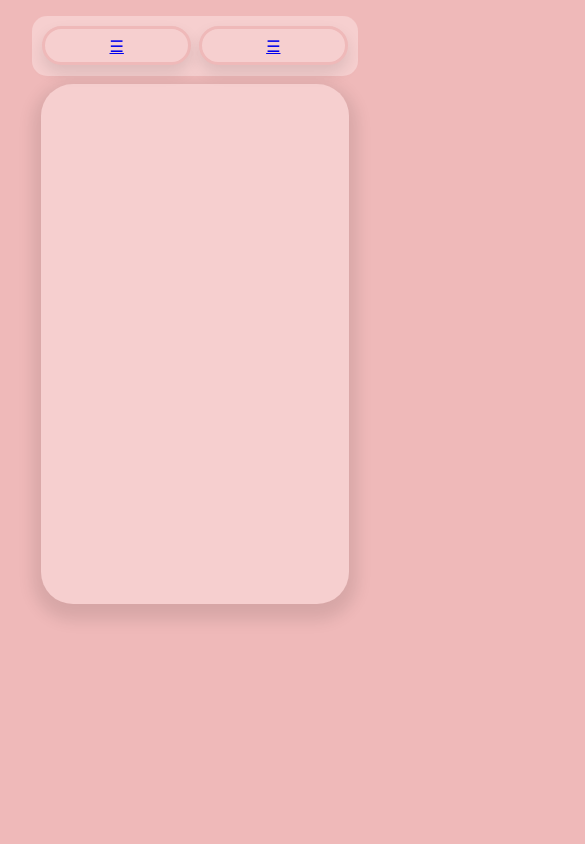
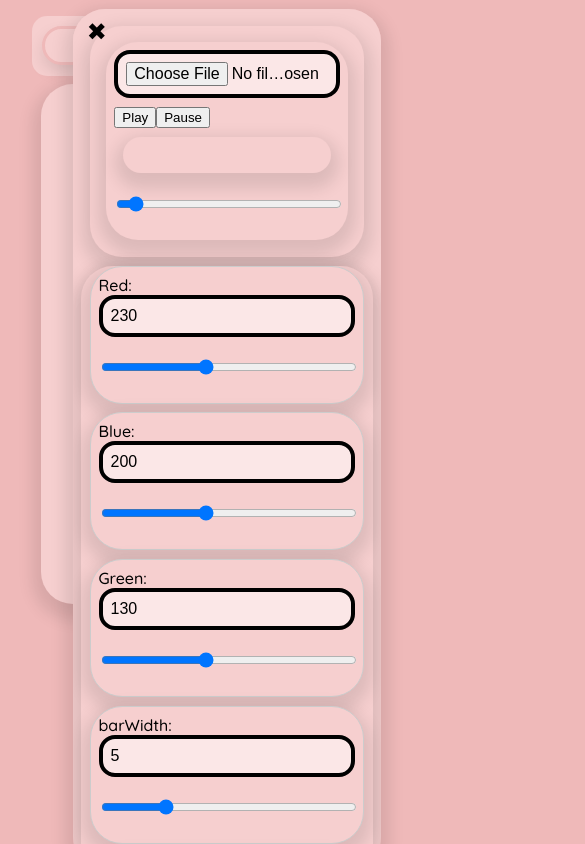
Before and after one commit to ludele/VisWiz, a plain HTML site: page index.html in a window 390 px wide. Shown: the top 844 px of the page, 585 px wide, since content can reach past the window. Drawn offline with Linux system fonts and the light colour scheme.

Commit message:
Visualization options, optimal; local-stage

```diff
--- a/css/main.css
+++ b/css/main.css
@@ -90,7 +90,7 @@ label {
    text-align: left;
 }
 
-.menu {
+/* .menu {
    display: none;
    position: fixed;
    top: 50%;
@@ -101,7 +101,7 @@ label {
    padding: 20px;
    border-radius: 10px;
    box-shadow: 0 4px 8px rgba(255, 255, 255, 0.2);
-}
+} */
 
 .menu ul {
    list-style: none;
@@ -164,12 +164,6 @@ li {
 
 li:hover {
    background-color: #f0f0f0;
-}
-
-.destination {
-   color: #007bff;
-   font-style: italic;
-   margin-left: 10px;
 }
 
 /* Side navs */
@@ -244,6 +238,36 @@ li:hover {
    }
 }
 
+@media (max-width: 768px) {
+   textarea,
+   .right-menu
+   {
+      width: 75%;
+      max-width: 90%;
+   }
+}
+
+.spacer {
+   height: 500px;
+   width: 100%;
+}
+
+.close-btn {
+   position: absolute;
+   top: 0.5rem;
+   left: 0.5rem;
+   background: none;
+   border: none;
+   font-size: 1.5rem;
+   cursor: pointer;
+}
+
+#settingsContainer {
+   list-style-type: none; /* Remove bullet points */
+   padding: 0; /* Remove default padding */
+   margin: 0; /* Remove default margin */
+}
+
 /* Side navs */
 
 ::-webkit-scrollbar {
--- a/index.html
+++ b/index.html
@@ -1,5 +1,3 @@
-<!-- For testing and structure--->
-<!-- test.html -->
 <!DOCTYPE html>
 <html lang="en">
 
@@ -16,13 +14,22 @@
    <nav>
       <nav>
          <div class="left-menu" id="leftMenu"></div>
-         <div class="right-menu" id="rightMenu"></div>
+         <div class="right-menu box" id="rightMenu">
+            <button class="close-btn" onclick="toggleSide('rightMenu')">✖</button>
+         </div>
+
+         <div class="bottom-menu" id="bottomMenu">
+            <div class="menu-content">
+               <!-- Menu content goes here -->
+            </div>
+         </div>
+
       </nav>
       <main id="main">
          <header>
             <nav class="header-box">
-               <a class="a1" href="#" onclick="toggleSide('leftMenu')">☰</a>
-               <a class="a2" href="#" onclick="toggleSide('rightMenu')">☰</a>
+               <!-- <a class="a1" href="#" onclick="toggleSide('leftMenu')">☰</a> -->
+               <a class="a2" href="#" onclick="toggleSide('rightMenu')">Menu</a>
             </nav>
          </header>
          <section class="box">
--- a/js/scripts/main.js
+++ b/js/scripts/main.js
@@ -44,12 +44,13 @@ function visualizeAudio() {
 
         ctx.clearRect(0, 0, WIDTH, HEIGHT);
 
-        if (options.visOptions.mode.value === 'bar') {
-            drawBars(ctx, dataArray, WIDTH, HEIGHT);
-        } else if (options.visOptions.mode.value === 'spectrogram') {
-            drawSpectrogram(ctx, dataArray, WIDTH, HEIGHT);
-        }
+        // if (options.visOptions.mode.value === 'bar') {
+        //     drawBars(ctx, dataArray, WIDTH, HEIGHT);
+        // } else if (options.visOptions.mode.value === 'spectrogram') {
+        //     drawSpectrogram(ctx, dataArray, WIDTH, HEIGHT);
+        // }
 
+        drawBars(ctx, dataArray, WIDTH, HEIGHT);
         animationId = requestAnimationFrame(draw);
     }
 
@@ -163,57 +164,98 @@ function createFileUploadElement(parent, id) {
     parent.appendChild(input);
 }
 
-/**
- * Creates and maps the menu
- */
+function saveSettings() {
+    localStorage.setItem('visSettings', JSON.stringify(options.visOptions));
+}
+
+function loadSettings() {
+    const savedSettings = localStorage.getItem('visSettings');
+    if (savedSettings) {
+        const parsedSettings = JSON.parse(savedSettings);
+        for (const key in parsedSettings) {
+            if (options.visOptions[key]) {
+                options.visOptions[key].value = parsedSettings[key].value;
+            }
+        }
+    }
+}
+
 function createSettingsControls() {
     const settingsContainer = document.getElementById("settingsContainer");
-    for (const [key, value] of Object.entries(options.visOptions)) {
+    const div = document.createElement("div");
+    settingsContainer.appendChild(div);
+
+    loadSettings();
+
+    for (const [key, setting] of Object.entries(options.visOptions)) {
+        const settingsElement = document.createElement("li");
+        settingsElement.classList.add("box");
         const label = document.createElement("label");
-        label.textContent = key;
-        const input = document.createElement("input");
+        label.textContent = key + ": ";
+        settingsElement.appendChild(label);
 
-        if (key === 'mode') {
-            input.type = "select";
-            input.id = key;
+        if (typeof setting.value === 'number') {
+            const input = document.createElement("input");
+            input.type = "text";
+            input.value = setting.value;
+
+            const slider = document.createElement("input");
+            slider.type = "range";
+            slider.value = setting.value;
+            slider.min = setting.min;
+            slider.max = setting.max;
+            slider.step = setting.step;
+
+            slider.oninput = function () {
+                input.value = slider.value;
+                options.visOptions[key].value = parseFloat(slider.value);
+                if (key === 'canvasWidth' || key === 'canvasHeight') {
+                    updateCanvasSize();
+                }
+                if (analyser && (key === "fftSize" || key === "smoothingTimeConstant")) {
+                    analyser[key] = options.visOptions[key].value;
+                }
+                saveSettings();
+            };
+
+            input.onchange = function () {
+                slider.value = input.value;
+                options.visOptions[key].value = parseFloat(input.value);
+                if (key === 'canvasWidth' || key === 'canvasHeight') {
+                    updateCanvasSize();
+                }
+                if (analyser && (key === "fftSize" || key === "smoothingTimeConstant")) {
+                    analyser[key] = options.visOptions[key].value;
+                }
+                saveSettings();
+            };
+
+            settingsElement.appendChild(input);
+            settingsElement.appendChild(slider);
+        } else if (Array.isArray(setting.options)) {
             const select = document.createElement("select");
-            value.options.forEach(option => {
+            setting.options.forEach(option => {
                 const optionElement = document.createElement("option");
                 optionElement.value = option;
                 optionElement.text = option;
                 select.appendChild(optionElement);
             });
-            select.value = value.value;
-            select.addEventListener("change", (event) => {
-                options.visOptions[key].value = event.target.value;
-            });
-            settingsContainer.appendChild(label);
-            settingsContainer.appendChild(select);
-            continue;
+            select.value = setting.value;
+            select.onchange = function () {
+                options.visOptions[key].value = select.value;
+                saveSettings();
+            };
+            settingsElement.appendChild(select);
         } else {
-            input.type = "range";
-            input.min = value.min;
-            input.max = value.max;
-            input.step = value.step;
-            input.value = value.value;
-            input.id = key;
-            input.addEventListener("input", (event) => {
-                options.visOptions[key].value = Number(event.target.value);
-                if (analyser && (key === "fftSize" || key === "smoothingTimeConstant")) {
-                    analyser[key] = options.visOptions[key].value;
-                }
-            });
-            input.addEventListener('input', (event) => {
-                options[key].value = Number(event.target.value);
-                if (key === 'canvasWidth' || key === 'canvasHeight') {
-                    main.updateCanvasSize();
-                }
-            });
-            settingsContainer.appendChild(label);
-            settingsContainer.appendChild(input);
+            const staticValue = document.createElement("span");
+            staticValue.textContent = setting.toString();
+            settingsElement.appendChild(staticValue);
         }
+
+        settingsContainer.appendChild(settingsElement);
     }
 }
+
 
 /**
  * Creates the whole structure of the elements that are not fully static.
@@ -250,13 +292,20 @@ function createStructure() {
     pauseButton.id = "pauseButton";
     container.appendChild(pauseButton);
 
+    const infoContainer = document.createElement("div")
+    infoContainer.classList.add("box");
+    container.appendChild(infoContainer);
+
     const durationLabel = document.createElement("span");
     durationLabel.id = "durationLabel";
-    container.appendChild(durationLabel);
+    infoContainer.appendChild(durationLabel);
+
+    const lineBreak = document.createElement("br");
+    infoContainer.appendChild(lineBreak);
 
     const currentTimeLabel = document.createElement("span");
     currentTimeLabel.id = "currentTimeLabel";
-    container.appendChild(currentTimeLabel);
+    infoContainer.appendChild(currentTimeLabel);
 
     const seekSlider = document.createElement("input");
     seekSlider.type = "range";
@@ -268,8 +317,10 @@ function createStructure() {
 
     const settingsContainer = document.createElement("div");
     settingsContainer.id = "settingsContainer";
+    settingsContainer.classList.add("box");
     rightMenu.appendChild(settingsContainer);
     createSettingsControls();
+
 }
 
 createStructure();
@@ -278,17 +329,38 @@ createStructure();
  * - Updates the UI on resize
  * - Updates the canvas if a change in the UI is made
  */
+// window.onresize = function () {
+//     const isMobile = window.matchMedia("(max-width: 768px)").matches;
+//     const newWidth = isMobile ? "100%" : "15%";
+//     document.querySelectorAll('.menu').forEach(menu => {
+//         if (menu.style.width !== '0') {
+//             menu.style.width = newWidth;
+//         }
+//     });
+
+//     updateCanvasSize();
+// };
+
+const MENU_OPEN_WIDTH = '29%';
+const MENU_CLOSE_WIDTH = '0';
+
 window.onresize = function () {
     const isMobile = window.matchMedia("(max-width: 768px)").matches;
-    const newWidth = isMobile ? "100%" : "15%";
-    document.querySelectorAll('.menu').forEach(menu => {
-        if (menu.style.width !== '0') {
-            menu.style.width = newWidth;
+    const rightMenu = document.getElementById('rightMenu');
+
+    if (isMobile) {
+        if (rightMenu.style.width !== MENU_CLOSE_WIDTH && rightMenu.style.width !== '') {
+            rightMenu.style.width = '100%';
         }
-    });
+    } else {
+        if (rightMenu.style.width === '100%') {
+            rightMenu.style.width = MENU_OPEN_WIDTH;
+        }
+    }
 
     updateCanvasSize();
 };
+
 
 let selectedFile = null;
 
--- a/js/scripts/settings.js
+++ b/js/scripts/settings.js
@@ -21,10 +21,10 @@ export const visOptions = {
    // barColor: function (barHeight) {
    //    return `rgb(${barHeight + 100}, 50, 50)`;
    // },
-   mode: {
-      value: 'bar',
-      options: ['bar', 'spectrogram']
-   },
+   // mode: {
+   //    value: 'bar',
+   //    options: ['bar', 'spectrogram']
+   // },
    Red: {
       value: 230,
       min: 0,
@@ -63,7 +63,7 @@ export const visOptions = {
       step: 0.1
    },
    smoothingTimeConstant: {
-      value: 0.85,
+      value: 0.86,
       min: 0.1,
       max: 0.99,
       step: 0.01
@@ -75,7 +75,7 @@ export const visOptions = {
       step: 256
    },
    canvasWidth: {
-      value: 600,
+      value: 835,
       min: 100,
       max: 1920,
       step: 1
@@ -93,106 +93,36 @@ export const visOptions = {
  * - General settings for more site-specific values.
  *    - Change the site's color-scheme
  */
-export const generalSettings = {
-   "Colors": "Change the Color Scheme of the page",
-   Red: {
-      value: 230,
-      min: 0,
-      max: 255,
-      step: 1
-   },
-   Blue: {
-      value: 200,
-      min: 0,
-      max: 255,
-      step: 1
-   },
-   Green: {
-      value: 130,
-      min: 0,
-      max: 255,
-      step: 1
-   },
-}
+// export const generalSettings = {
+//    "Colors": "Change the Color Scheme of the page",
+//    Red: {
+//       value: 230,
+//       min: 0,
+//       max: 255,
+//       step: 1
+//    },
+//    Blue: {
+//       value: 200,
+//       min: 0,
+//       max: 255,
+//       step: 1
+//    },
+//    Green: {
+//       value: 130,
+//       min: 0,
+//       max: 255,
+//       step: 1
+//    },
+// }
 
 /**
  *
  * @param {*} settings
  * @returns
  */
-export function generateSettingsContent(settings) {
+export function generateSettingsContent() {
    let settingsContainer = document.createElement("ul");
    settingsContainer.classList.add("box")
-
-   for (const key in settings) {
-      const setting = settings[key];
-      let settingsElement = document.createElement("li");
-      settingsElement.classList.add("box")
-      let label = document.createElement("label");
-      label.textContent = key + ": ";
-      settingsElement.appendChild(label);
-
-      if (typeof setting.value === 'number') {
-         let input = document.createElement("input");
-         input.type = "text";
-         input.value = setting.value;
-
-         let slider = document.createElement("input");
-         slider.type = "range";
-         slider.value = setting.value;
-         slider.min = setting.min;
-         slider.max = setting.max;
-         slider.step = setting.step;
-
-         slider.oninput = function () {
-            input.value = slider.value;
-            settings[key].value = parseFloat(slider.value);
-         };
-
-         input.onchange = function () {
-            slider.value = input.value;
-            settings[key].value = parseFloat(input.value);
-         };
-
-         slider.oninput = function () {
-            input.value = slider.value;
-            settings[key].value = parseFloat(slider.value);
-            if (key === 'canvasWidth' || key === 'canvasHeight') {
-               main.updateCanvasSize();
-            }
-         };
-
-         input.onchange = function () {
-            slider.value = input.value;
-            settings[key].value = parseFloat(input.value);
-            if (key === 'canvasWidth' || key === 'canvasHeight') {
-               main.updateCanvasSize();
-            }
-         };
-
-         settingsElement.appendChild(input);
-         settingsElement.appendChild(slider);
-      } else if (Array.isArray(setting.options)) {
-         let select = document.createElement("select");
-         setting.options.forEach(option => {
-            let optionElement = document.createElement("option");
-            optionElement.value = option;
-            optionElement.text = option;
-            select.appendChild(optionElement);
-         });
-         select.value = setting.value;
-         select.onchange = function () {
-            settings[key].value = select.value;
-         };
-         settingsElement.appendChild(select);
-      } else {
-         let staticValue = document.createElement("span");
-         staticValue.textContent = setting.toString();
-         settingsElement.appendChild(staticValue);
-      }
-
-      settingsContainer.appendChild(settingsElement);
-   }
 
    return settingsContainer;
 }
```
Also changed, not shown: js/scripts/audio.js (deleted, +0 -67 lines).
